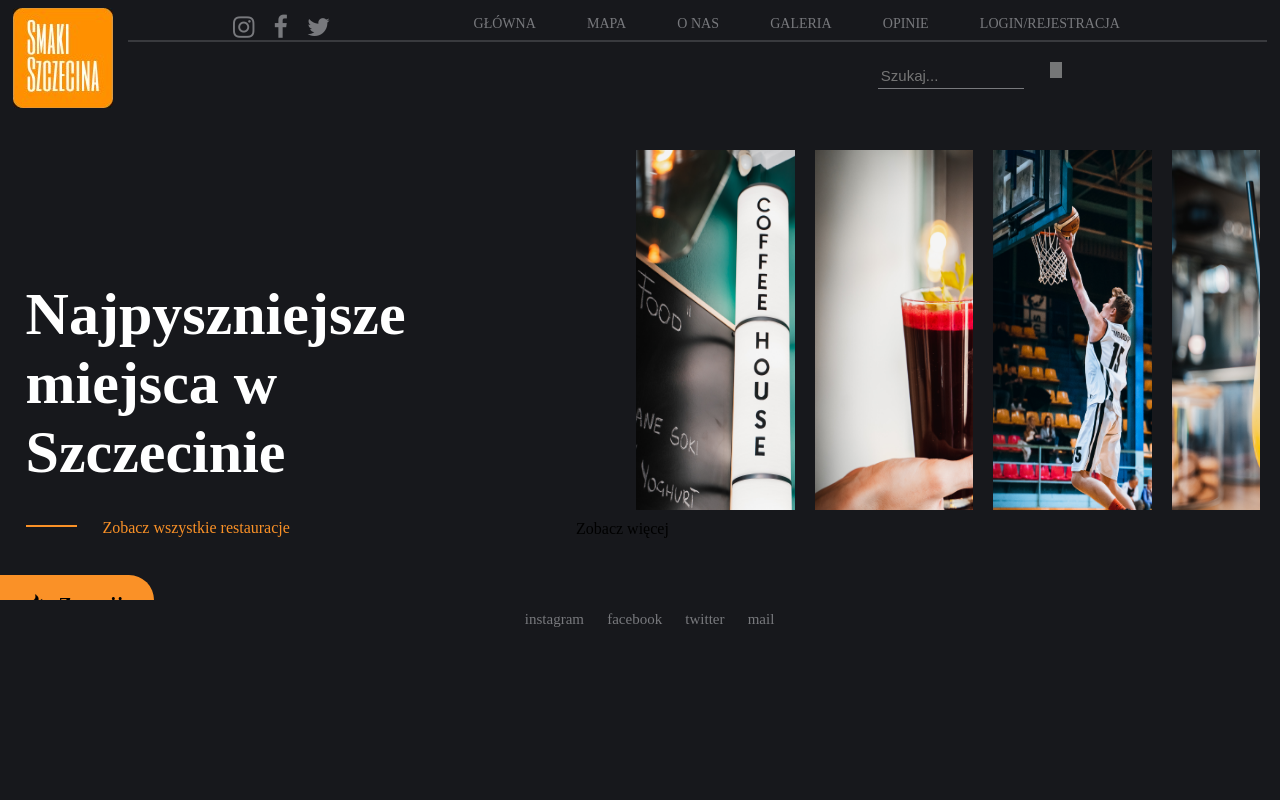
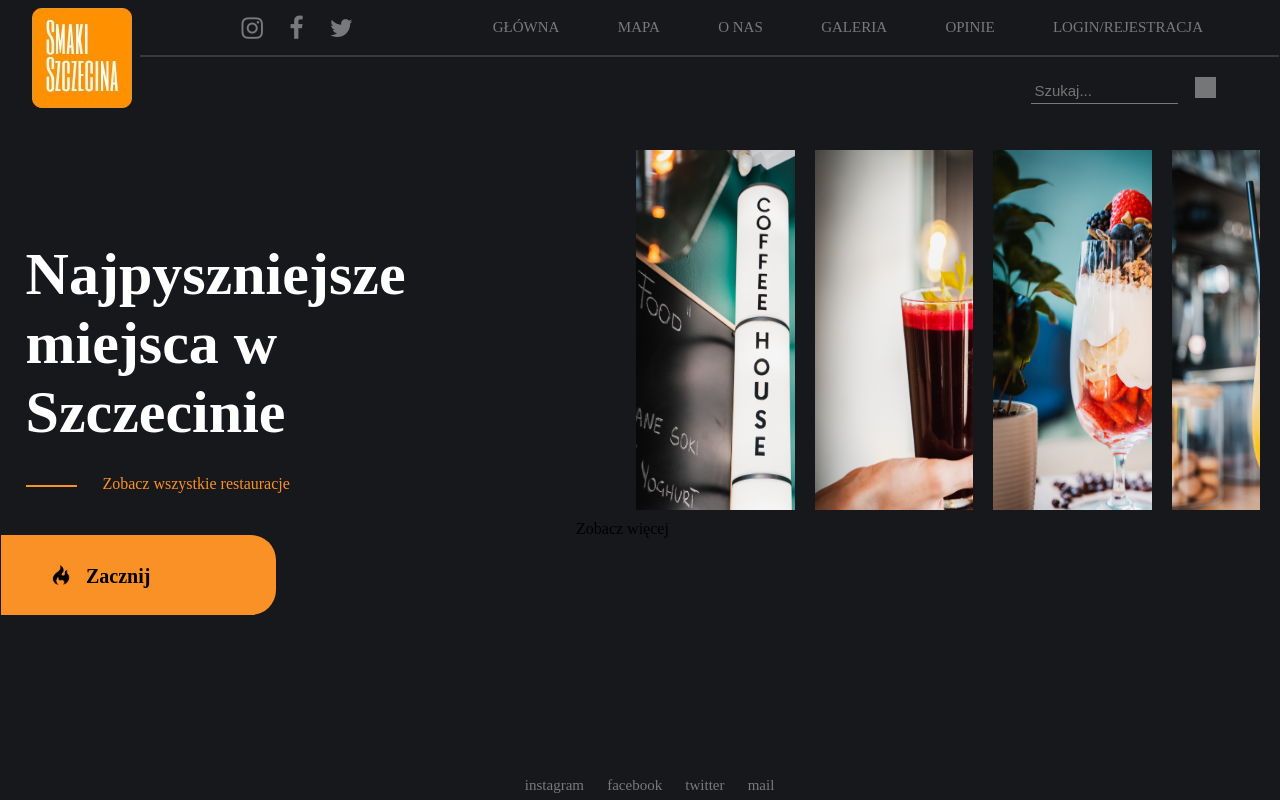
Before and after one commit to mzielecki/Smaki_szczecina, a Django app: page / in a window 1280 px wide. Run offline with Django 3.2, Linux system fonts and the light colour scheme; some libraries are stand-ins or nearby versions; grey boxes are pictures that could not be loaded.

Commit message:
add and link gallery.html and change main.css

```diff
--- a/tastery/app/static/css/main.css
+++ b/tastery/app/static/css/main.css
@@ -2,6 +2,8 @@
     background-color: #17181c;
     font-family: Sansation;
     overflow: hidden;
+    min-height: 500px;
+    height: auto;
 }
 
 *{
@@ -12,15 +14,9 @@
 a{
     color: #78797d;
     text-decoration: none;
-    padding-left: 1vw;
-    padding-top: 1.9vh;
+    margin-left: 20px;
+    margin-top: 16px;
 }
-
-/*.main {
-    background-color: #17181c;
-    width: 97vw;
-    height: 97vh;
-}*/
 
 .top{
     background-color: #17181c;
@@ -35,6 +31,9 @@
     height: 10vh;
     width: 10vw;
     border-top: 1vh solid #17181c;
+    border-left: 1vw solid #17181c;
+    border-bottom: 2vh solid #17181c;
+    float: left;
     float: left;
 }
 
@@ -42,7 +41,8 @@
     background-color: #17181c;
     border-bottom: 2px solid #393a3e;
     width: 23vw;
-    height: 5vh;
+    height: 64px;
+    height: 55px;
     float: left;
     color: #78797d;
     text-align: center;
@@ -54,7 +54,8 @@
     border-bottom: 2px solid #393a3e;
     color: #78797d;
     width: 66vw;
-    height: 5vh;
+    height: 64px;
+    height: 55px;
     float: left;
     overflow: hidden;
 }
@@ -62,13 +63,14 @@
 .searchea{
     background-color: #17181c;
     width: 65vw;
-    height: 5vh;
+    height: 20px;
     float: right;
 }
 /* ------------------------------ */
 #wrap {
     margin-top: 2.5vh;
     margin-left: 48vw;
+    margin-left: 60vw;
     display: inline-block;
     position: relative;
     height: 2vh;
@@ -103,8 +105,8 @@
     margin-right: 3vw;
   }
   input[type="submit"] {
-    height: 2vh;
-    width: 1vw;
+    height: 21px;
+    width: 21px;
     display: inline-block;
     background: url(lupa.png);
     background-size: 21px 21px;
@@ -128,12 +130,12 @@
 
 .buttonsearchbar{
     background-color: #fa9127;
-    width: 5.3vw;
-    height: 2.5vh;
-    margin-top: 1.3vh;
+    width: 120px;
+    height: 30px;
+    margin-top: 20px;
     text-align: center;
-    padding-top: 1.3vh;
-    padding-left: 0.2vw;
+    padding-top: 15px;
+    padding-left: 8px;
     float: right;
     margin-right: 6vw;
     border-radius: 30px;
@@ -144,8 +146,10 @@
 .tab{
     float: left;
     padding-left: 3vw;
-    padding-top: 2vh;
+    padding-top: 24px;
     font-size: 14px;
+    padding-top: 19px;
+    font-size: 15px;
 }
 
 .media{
@@ -169,6 +173,7 @@
     text-align: left;
     font-weight: bold;
     margin-top: 20vh;
+    margin-top: 15vh;
     margin-left: 2vw;
 }
 
@@ -191,6 +196,7 @@
 .looktext{
     color: #fa9127;
     padding-top: 2vh;
+    padding-top: 1.5vh;
     width: 20vw;
     height: 2vh;
     background-color: #17181c;
@@ -200,15 +206,19 @@
 
 .buttonleft{
     background-color: #17181c;
+    margin-left: 1px;
     height: 15vh;
     width: 35vw;
     float: left;
+
 }
 
 .button{
     background-color: #fa9127;
-    height: 7vh;
-    width: 12vw;
+    height: 90px;
+    width: 300px;
+    height: 80px;
+    width: 275px;
     border-radius: 0px 25px 25px 0px;
 }
 
@@ -218,14 +228,14 @@
     font-weight: bold;
     font-family: Sansation;
     float: left;
-    padding-left: 1vw;
-    padding-top: 2.4vh;
+    padding-left: 15px;
+    padding-top: 30px;
 }
 
 .fire{
     float: left;
-    padding-left: 2vw;
-    padding-top: 2.4vh;
+    padding-left: 50px;
+    padding-top: 30px;
 }
 
 .right{
@@ -296,21 +306,23 @@
     float: left;
 }
 
-.blankspace{
+/* .blankspace{
     background-color: #17181c;
     width: 100vw;
     height: 20vh;
     float: left;
-}
+} */
 
 .footer{
-    width: 100vw;
-    height: 5vh;
-    line-height: 4.7vh;
+    width: 100%;
+    line-height: 60px;
+    line-height: 30px;
     background-color: #17181c;
-    float: left;
     text-align: center;
-
+    position: fixed;
+    bottom: 0;
+    left: 50%;
+    transform: translate(-50%, 0);
 }
 
 .mediaa{
@@ -318,7 +330,7 @@
     padding-left: 1.5vw;
     text-align: center;
     display: inline;
-    padding-top: 1vh;
+    padding-top: 10px;
     color:#78797d;
 }
 
@@ -377,10 +389,19 @@
     font-size: 30px;
 }
 
-.right_panel{
-    float: left;
+.right_panel_list{
+    float:left;
     width: 80vw;
     height: 75vh;
+
+}
+
+
+.right_panel_gallery{
+    width: 80vw;
+    height: 75vh;
+    margin-left: 250px;
+
 }
 
 .prototype_restaurantBox{
@@ -437,8 +458,11 @@
     font-weight: bold;
 }
 
-@font-face {
-  font-family: 'Sansation_Regular';
-  src: local('Sansation_Regular'),
-  url('/tastery/app/static/fonts/Sansation_Regular.ttf') format("truetype");
+.photo_block{
+    background: #fa9127;
+    width: 23.5%;
+    height: 34%;
+    float: left;
+    margin-left: 5%;
+    margin-top: 1%;
 }
--- a/tastery/app/templates/base.html
+++ b/tastery/app/templates/base.html
@@ -29,7 +29,7 @@
                 <div class="tab"><a href="{% url 'index_page' %}">GŁÓWNA</a></div>
                 <div class="tab"><a href>MAPA</a></div>
                 <div class="tab"><a href>O NAS</a></div>
-                <div class="tab"><a href>GALERIA</a></div>
+                <div class="tab"><a href="{% url 'gallery' %}">GALERIA</a></div>
                 <div class="tab"><a href>OPINIE</a></div>
                 <div class="tab"><a href>LOGIN/REJESTRACJA</a></div>
             </div>
--- a/tastery/app/templates/restaurants.html
+++ b/tastery/app/templates/restaurants.html
@@ -35,7 +35,7 @@
 
 
 
-            <div class="right_panel">
+            <div class="right_panel_list">
                 <div class="prototype_restaurantBox">
                     <div class="restaurant_img"><img src="{% static 'img/fb-42.jpg' %}" width="326" height="180"/></div>
                     <div class="restaurant_name">Coffee House - Szczecin</div>
--- a/tastery/app/urls.py
+++ b/tastery/app/urls.py
@@ -1,9 +1,10 @@
 from django.urls import path
 
-from .views import index, contacts, restaurants
+from .views import index, contacts, restaurants, gallery
 
 urlpatterns = [
     path('', index, name="index_page"),
     path('restaurants_list', restaurants, name="restaurants_list"),
+    path('gallery', gallery, name="gallery"),
     path('contacts', contacts)
 ]
--- a/tastery/app/views.py
+++ b/tastery/app/views.py
@@ -12,6 +12,11 @@
     return render(request, 'restaurants.html')
 
 
+def gallery(request: HttpRequest) -> HttpResponse:
+
+    return render(request, 'gallery.html')
+
+
 def contacts(request: HttpRequest) -> HttpResponse:
 
     return render(request, 'contacts.html')
```
Also changed, not shown: tastery/app/templates/gallery.html (added, +31 -0 lines), tastery/app/static/img/FB-7.jpg.
